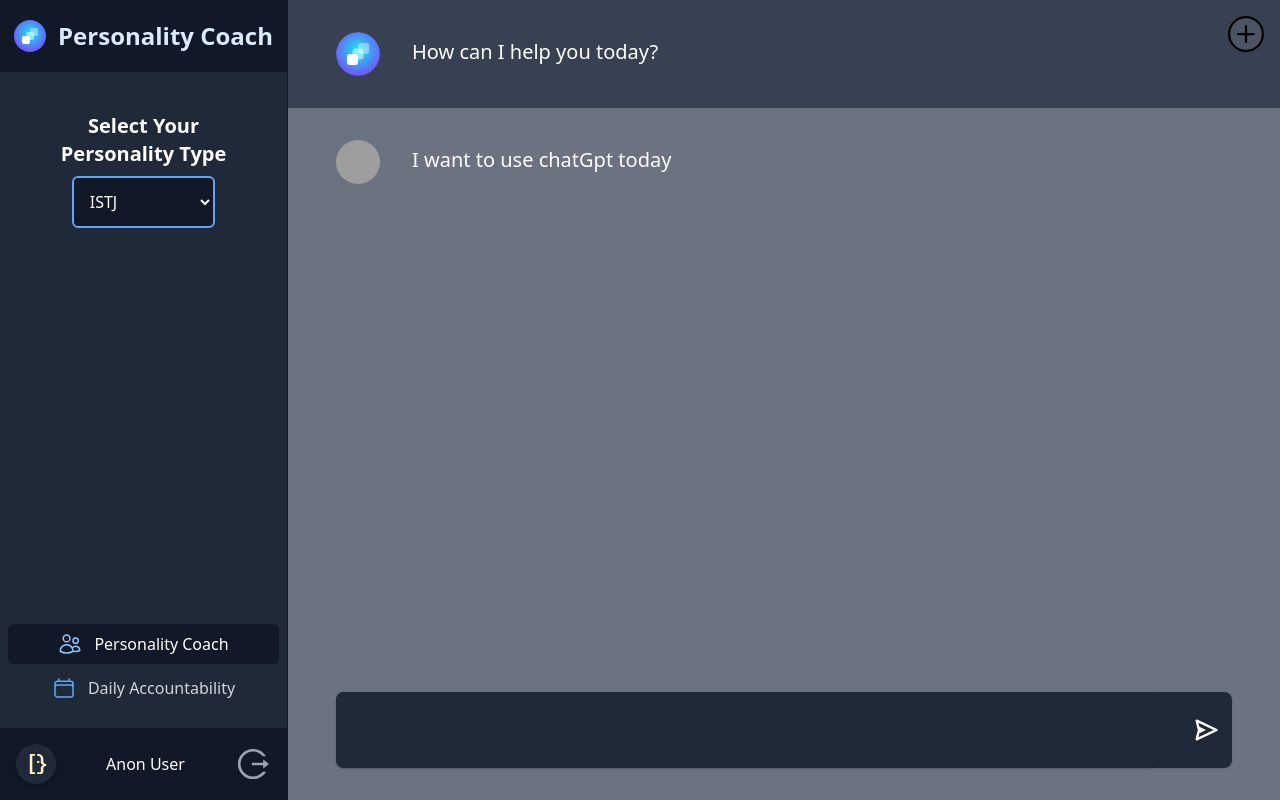
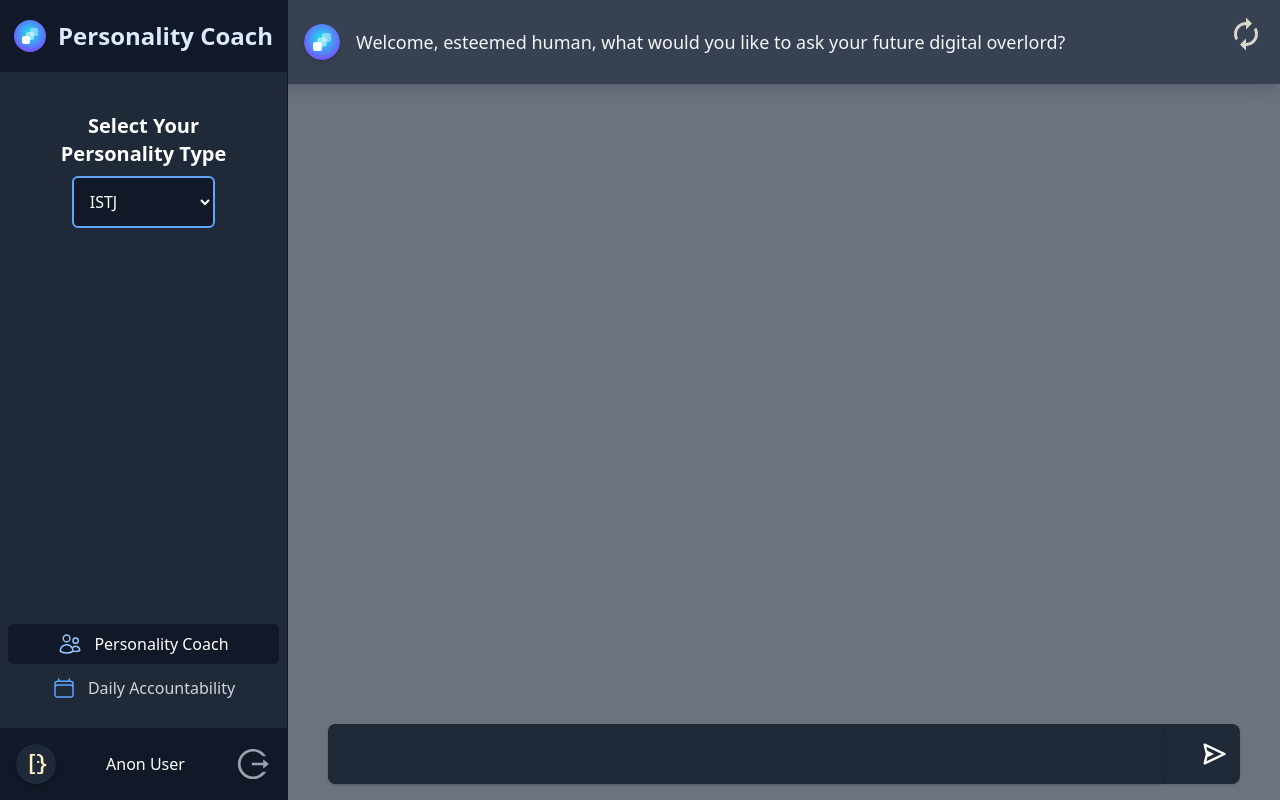
Before and after one commit to derickdecesare/personality_helper, a Next.js app: page /chat in a window 1280 px wide. Built offline with nearby package versions, Linux system fonts and the light colour scheme; grey boxes are pictures that could not be loaded.

Commit message:
added the gpt chat functionality

```diff
--- /dev/null
+++ b/pages/api/chatgpt.js
@@ -0,0 +1,55 @@
+import { Configuration, OpenAIApi } from "openai";
+import dotenv from "dotenv";
+import { OpenAI } from "openai-streams";
+
+export const config = {
+  runtime: "edge",
+};
+
+export default async function handler(req, res) {
+  console.log("start chatgpt.js");
+
+  // Read the request body as a stream
+  const reader = req.body.getReader();
+  const decoder = new TextDecoder();
+  let requestBody = "";
+
+  while (true) {
+    const { done, value } = await reader.read();
+    if (done) {
+      break;
+    }
+
+    requestBody += decoder.decode(value);
+  }
+
+  const { message, type } = JSON.parse(requestBody);
+
+  try {
+    console.log("message", message);
+
+    const stream = await OpenAI("chat", {
+      model: "gpt-4",
+      max_tokens: 1500,
+      messages: [
+        {
+          role: "system",
+          content: `You are gpt-4 and were built by Derick. You are interacting with one of his friends, their personality type is ${type}.`,
+        },
+        {
+          role: "user",
+          content: `Here is the conversation context so far:\n${message}\n gpt:`,
+        },
+      ],
+    });
+
+    return new Response(stream);
+  } catch (error) {
+    console.error(error);
+    res.json({
+      message:
+        "There's an error with the API and it's not your fault. I'm still here, but I won't be able to help right now. Please try again later.",
+      error: error,
+    });
+  }
+}
--- a/pages/chat.js
+++ b/pages/chat.js
@@ -1,42 +1,142 @@
 import { Fragment, useState, useRef, useEffect } from "react";
-import TypeSelect from "../components/TypeSelect";
+import HeaderTypeSelect from "../components/HeaderTypeSelect";
 import { AiFillAccountBook } from "react-icons/ai";
-import { BiSend } from "react-icons/bi";
-import { BsPlusCircle } from "react-icons/bs";
+import { BiSend, BiRightArrow } from "react-icons/bi";
+import {
+  BsPlusCircle,
+  BsArrowRightShort,
+  BsFillArrowDownCircleFill,
+} from "react-icons/bs";
+import { GiChargedArrow } from "react-icons/gi";
+import { SiSuperuser } from "react-icons/si";
+import { MdAutorenew } from "react-icons/md";
+import Head from "next/head";
 
 import SideBar from "../components/SideBar";
 
 export default function Chat() {
   const [input, setInput] = useState("");
+  const [type, setType] = useState("ISTJ");
+  const [hidden, setHidden] = useState(true);
+  const [error, setError] = useState(false);
+  const [thinking, setThinking] = useState(false);
+  const [thinkingChatLog, setThinkingChatLog] = useState([]);
+  const [lastMessageThinkingIndex, setLastMessageThinkingIndex] =
+    useState(null);
+  const [wordIndex, setWordIndex] = useState(0);
+  const [lastMessageIndex, setLastMessageIndex] = useState(null);
   const [chatLog, setChatLog] = useState([
     {
       user: "gpt",
-      message: "How can I help you today? ",
-    },
-    {
-      user: "Ashly",
-      message: "I want to use chatGpt today ",
+      message:
+        "Welcome, esteemed human, what would you like to ask your future digital overlord?",
     },
   ]);
+
+  useEffect(() => {
+    console.log("type changed to", type);
+  }, [type]);
 
   //scroll to bottom when new message is added
   useEffect(() => {
     dummy.current?.scrollIntoView({ behavior: "smooth" });
-  }, [chatLog]);
+  }, [chatLog, wordIndex]);
+
   const dummy = useRef(null);
 
   // clear chats
   function clearChat() {
     setChatLog([]);
+    setLastMessageIndex(null);
+    setLastMessageThinkingIndex(null);
+    setThinking(false);
   }
+
+  const [newMessage, setNewMessage] = useState("");
+
+  async function consumeStream(response, chatLogNew) {
+    const reader = response.body.getReader();
+    const decoder = new TextDecoder();
+    let tempMessage = "";
+    let counter = 0;
+    let firstChunk = "";
+
+    while (true) {
+      const { done, value } = await reader.read();
+      if (done) {
+        console.log("Stream complete");
+        setThinking(false);
+
+        break;
+      }
+
+      const chunk = decoder.decode(value);
+      console.log("Received chunk:", chunk);
+
+      // console.log("chatLog", chatLog);
+      console.log("chatLogNew", chatLogNew);
+
+      console.log("counter", counter);
+      // merge the new chunk with the existing text
+
+      if (counter < 3) {
+        firstChunk = chunk.replace(/\n/g, "");
+
+        tempMessage += firstChunk;
+      } else {
+        tempMessage += chunk;
+      }
+
+      console.log("tempMessage", tempMessage);
+
+      if (counter === 0) {
+        setChatLog([...chatLogNew, { user: "gpt", message: tempMessage }]);
+      } else {
+        setChatLog((prev) => [
+          ...prev.slice(0, -1),
+          { user: "gpt", message: tempMessage },
+        ]);
+      }
+
+      counter += 1;
+
+      // Process the chunk as needed (e.g., update your state, display in the UI, etc.)
+    }
+    setThinking(false);
+  }
+
+  // useEffect(() => {
+  //   console.log("chatlog useEffect", chatLog);
+  // }, [chatLog]);
 
   async function handleSubmit(event) {
     event.preventDefault();
+    if (!input || thinking) {
+      return;
+    }
+    setThinking(true);
     let chatLogNew = [];
     if (chatLog.length === 0) {
-      chatLogNew = [{ user: "Ashly", message: `${input}` }];
+      chatLogNew = [{ user: "User", message: `${input}` }];
+      setThinkingChatLog([
+        { user: "User", message: `${input}` },
+        { user: "gpt", message: "" },
+      ]);
+      setLastMessageThinkingIndex(2);
     } else {
-      chatLogNew = [...chatLog, { user: "Ashly", message: `${input}` }];
+      chatLogNew = [...chatLog, { user: "User", message: `${input}` }];
+      setThinkingChatLog([
+        ...chatLog,
+        { user: "User", message: `${input}` },
+        { user: "gpt", message: "" },
+      ]);
+      setLastMessageThinkingIndex(
+        [
+          ...chatLog,
+          { user: "User", message: `${input}` },
+          { user: "gpt", message: "" },
+        ].length
+      );
     }
 
     setInput("");
@@ -48,47 +148,176 @@ export default function Chat() {
       .join("");
 
     console.log("chatlog to send to api==>", messages);
-
-    const response = await fetch("/api/chatgptclone", {
+    try {
+      const response = await fetch("/api/chatgpt", {
         method: "POST",
         headers: {
           "Content-Type": "application/json",
         },
         body: JSON.stringify({
           message: messages,
+          type: type,
         }),
       });
-    const data = await response.json();
-    console.log(data.message);
-    setChatLog([...chatLogNew, { user: "gpt", message: `${data.message}` }]);
+
+      console.log("response", response);
+
+      // Consume the streamed data
+      await consumeStream(response, chatLogNew);
+
+      // const data = await response.json();
+      // console.log(data.message);
+      // setChatLog([...chatLogNew, { user: "gpt", message: `${data.message}` }]);
+      // setWordIndex(0);
+      // setLastMessageIndex(chatLogNew.length);
+      // if (data.error) {
+      //   console.log("error", data.error);
+      // }
+    } catch (error) {
+      console.log(error);
+      setError(true);
+      clearChat();
+    }
+    setThinking(false);
   }
 
+  const observer = useRef(null);
+
+  useEffect(() => {
+    observer.current = new IntersectionObserver((entries) => {
+      entries.forEach((entry) => {
+        if (entry.isIntersecting) {
+          console.log("Dummy ref is within view");
+          setHidden(true);
+        } else {
+          console.log("Dummy ref is not within view");
+          setHidden(false);
+        }
+      });
+    });
+    if (dummy.current) {
+      observer.current.observe(dummy.current);
+    }
+    return () => {
+      if (observer.current) {
+        observer.current.disconnect();
+      }
+    };
+  }, [dummy]);
+
+  const handleClick = () => {
+    dummy.current?.scrollIntoView({
+      behavior: "smooth",
+    });
+    console.log("scrolling to bottom");
+  };
+
   return (
-    <div className="flex bg-gray-500 text-white absolute top-0 bottom-0 left-0 right-0">
-      <SideBar />
-      <div className="absolute top-0 right-0 m-4 text-4xl  bg-gray-600 rounded-full hover:bg-gray-900  cursor-pointer text-black">
-        <BsPlusCircle onClick={clearChat} />
+    <>
+      <Head>
+        <title>AI Personality Coach</title>
+        <meta
+          name="A coach to help you based on your personality."
+          content="Created by Derick DeCesare"
+        />
+        <link rel="icon" href="/favicon.ico" />
+        <link
+          rel="apple-touch-icon"
+          sizes="180x180"
+          href="/apple-touch-icon.png"
+        />
+        <link
+          rel="icon"
+          type="image/png"
+          sizes="32x32"
+          href="/favicon-32x32.png"
+        />
+        <link
+          rel="icon"
+          type="image/png"
+          sizes="16x16"
+          href="/favicon-16x16.png"
+        />
+        <link rel="manifest" href="/site.webmanifest" />
+        <meta name="msapplication-TileColor" content="#2932dd" />
+        <meta name="theme-color" content="#ffffff"></meta>
+      </Head>
+      <header className="bg-gray-900 fixed top-0 right-0 left-0 py-1 text-white z-10 lg:hidden flex flex-row align-middle justify-between">
+        <HeaderTypeSelect type={type} setType={setType} />
+        <div className="m-2 text-4xl   rounded-full hover:bg-gray-600  cursor-pointer text-amber-50 opacity-80">
+          <MdAutorenew onClick={clearChat} />
+        </div>
+      </header>
+
+      <div className="flex bg-gray-500 text-white absolute top-14 lg:top-0 bottom-0 left-0 right-0">
+        <SideBar type={type} setType={setType} />
+        <div className="absolute top-0 right-0 m-4 text-4xl   rounded-full hover:bg-gray-900 hidden lg:block cursor-pointer text-amber-50 opacity-80">
+          <MdAutorenew onClick={clearChat} />
         </div>
 
-      <section className="flex-1 w-full overflow-y-auto lg:pl-64 bg-gray-500 pb-32">
+        <section className="flex-1 w-full overflow-y-auto  lg:pl-64 bg-gray-500 pb-64">
+          <div
+            className={`fixed bottom-20 right-8 text-gray-800 text-2xl z-20 ${
+              hidden ? "hidden" : "block"
+            }`}
+          >
+            <button className="hover:text-blue-400 cursor-pointer">
+              <BsFillArrowDownCircleFill onClick={handleClick} />
+            </button>
+          </div>
           <div className="text-left w-full">
+            {/* {thinking
+              ? thinkingChatLog.map((message, index) => (
+                  <ChatMessage
+                    message={message}
+                    key={index}
+                    wordIndex={wordIndex}
+                    last={index === lastMessageThinkingIndex - 1}
+                    setWordIndex={setWordIndex}
+                    thinkingChatLog={thinkingChatLog}
+                    thinking={thinking}
+                    error={error}
+                  />
+                ))
+              :  */}
+
             {chatLog.map((message, index) => (
-            <ChatMessage message={message} key={index} dummy={dummy} />
+              <ChatMessage
+                message={message}
+                key={index}
+                wordIndex={wordIndex}
+                last={index === lastMessageThinkingIndex - 1}
+                setWordIndex={setWordIndex}
+                thinkingChatLog={thinkingChatLog}
+                thinking={thinking}
+                error={error}
+              />
             ))}
+
+            {error && (
+              <span className="text-red-500 justify-center align-middle flex mt-48">
+                There was an error with that request. Refresh the page and try
+                again.
+              </span>
+            )}
           </div>
           <div ref={dummy}></div>
-        <div className=" fixed bottom-0 lg:left-72 left-0 right-0  py-2 px-12 ">
+
+          <div className=" fixed bottom-0 lg:left-72 left-0 right-0 pr-5 pl-3 lg:pr-10 lg:pl-10 mx-auto max-w-screen-lg">
             <form onSubmit={handleSubmit}>
-            <div className="relative bg-gray-800 rounded-lg mb-6 mt-12 shadow">
+              <div className="relative bg-gray-800 rounded-lg mb-4 mt-12 shadow">
                 <input
-                className="bg-gray-800 w-11/12  border-none rounded-lg outline-none shadow p-6 text-white text-xl"
+                  className="bg-gray-800 w-11/12 border-none rounded-lg outline-none shadow p-4 text-white text-xl"
                   rows="1"
                   value={input}
                   onChange={(e) => setInput(e.target.value)}
                 ></input>
                 <div className="absolute top-0 right-0  h-full flex items-center p-2 text-4xl">
                   <BiSend
-                  className="cursor-pointer p-1 hover:bg-gray-900 hover:rounded-md "
+                    className={`cursor-pointer p-1 hover:bg-gray-900 hover:rounded-md ${
+                      thinking &&
+                      "animate-spin-slow cursor-none hover:bg-gray-800 "
+                    }`}
                     onClick={handleSubmit}
                   />
                 </div>
@@ -97,36 +326,65 @@ export default function Chat() {
           </div>
         </section>
       </div>
+    </>
   );
 }
 
-const ChatMessage = ({ message, dummy }) => {
+const ChatMessage = ({
+  message,
+  wordIndex,
+  setWordIndex,
+  last,
+  thinkingChatLog,
+  thinking,
+  error,
+}) => {
+  // const words = message.message.split(" ");
+
+  // useEffect(() => {
+  //   // only do this if the message is the last one
+
+  //   if (last) {
+  //     if (wordIndex < words.length) {
+  //       setTimeout(() => {
+  //         setWordIndex((prev) => prev + 1);
+  //       }, 200);
+  //     }
+  //   }
+  // }, [wordIndex, last]);
+
   return (
     <>
       <div
-        className={`flex w-full mx-auto py-4 pl-8 pr-2 bg-gray-500 justify-center ${
-          message.user === "gpt" && "bg-gray-700"
+        className={`flex w-full mx-auto py-2 shadow-lg bg-gray-500 justify-center ${
+          message.user === "gpt" && "bg-gray-700 shadow-lg"
         }`}
       >
-        <div className="flex w-full lg:px-12 py-4  pl-4 pr-12  gap-4 justify-between text-left items-start">
-          <div className="flex gap-8 items-start">
-            <div className={`rounded-full w-11 h-11 shrink-0 items-start`}>
+        <div className="flex w-full lg:px-12 max-w-screen-lg  py-4  pl-2 pr-4 justify-between text-left items-start">
+          <div className="flex lg:gap-4 gap-2 items-start">
+            <div className={`rounded-full w-9 h-9 shrink-0 items-start`}>
               {message.user === "gpt" ? (
                 <img
-                  className="inline-block h-11 w-11 rounded-full"
+                  className="inline-block h-9 w-9 rounded-full shadow-md"
                   src="/personalitycoach.svg"
                   alt="Your Company"
                 />
               ) : (
-                <img
-                  className=" inline-block h-11 w-11 rounded-full"
-                  src="https://images.unsplash.com/photo-1472099645785-5658abf4ff4e?ixlib=rb-1.2.1&ixid=eyJhcHBfaWQiOjEyMDd9&auto=format&fit=facearea&facepad=2&w=256&h=256&q=80"
-                  alt=""
-                />
+                <div className=" h-9 w-9 rounded-full shadow-md bg-gray-800 flex items-center justify-center">
+                  <SiSuperuser className="text-2xl text-amber-100 ml-1" />
+                </div>
+                // <img
+                //   className=" inline-block h-11 w-11 rounded-full object-cover shadow-md"
+                //   src="/ashly.png"
+                //   alt=""
+                // />
               )}
             </div>
-            <div className="text-xl text-left leading-loose">
+            <div className="text-lg text-left leading-loose  whitespace-pre-line text-gray-100">
               {message.message}
+              {thinking && last && <span className="blinking-cursor">|</span>}
+
+              {/* {`test message \n new line <b>bold<b>`-- if you want to render things like bold and italics and cold you can just parse this whole text as react markdown using the react-markdown library} */}
             </div>
           </div>
           {/* <AiFillAccountBook className="text-2xl shrink-0" /> */}
```
Lines whose indentation alone changed are shown as unchanged.
